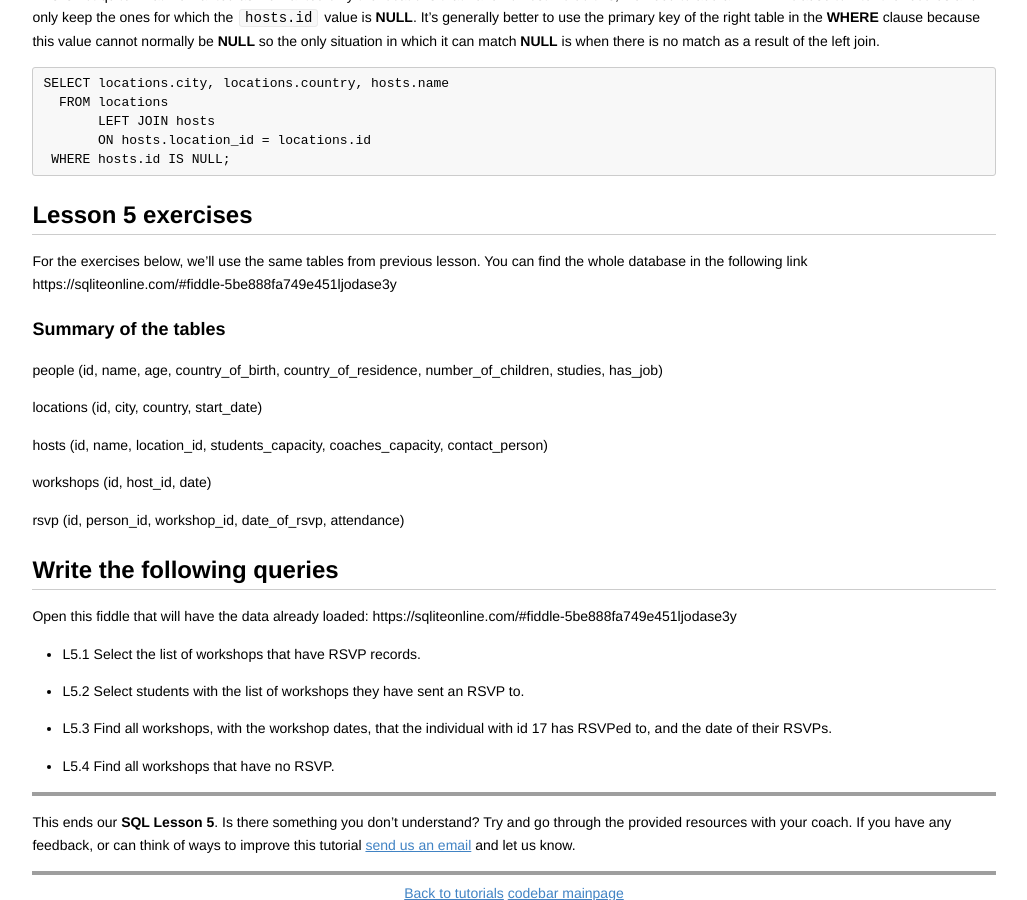
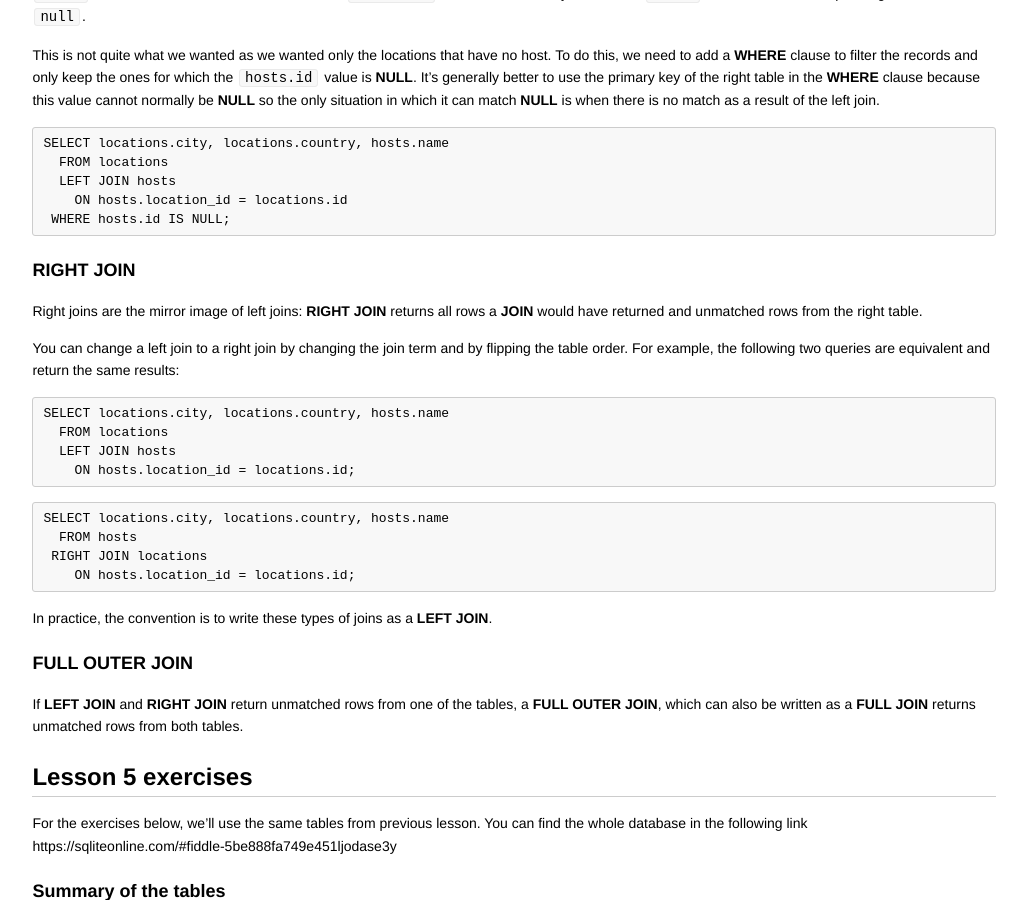
Before and after one commit to codebar/tutorials, a Jekyll site: the page built from sql/lesson5/tutorial.md, in a window 1280 px wide and 900 px high, scrolled down 2421 px, cut to the strip 0-900 px from the top of the window. Shown: the whole strip, without its empty margins (126-1153 px from the left). Built offline with Jekyll 4.4.1, drawn with Linux system fonts in a browser that asks for light colours; some of the changed text lies outside the part shown; grey boxes are pictures that could not be loaded.

Commit message:
Additions to lesson5

````diff
--- a/sql/lesson5/tutorial.md
+++ b/sql/lesson5/tutorial.md
@@ -6,6 +6,8 @@ title: Introduction to SQL
 ## About Lesson 5
 
 The previous lessons showed you how to manipulate data from a single table. _Lesson 5_ will show you how to combine data from multiple tables and will bring out the _relational_ part of relational databases.
+
+Tables in a relational database relate to each other as they contain keys which allow information from multiple tables to be combined easily. The real power of relational databases, and SQL, comes from working with multiple tables at once.
 
 In this lesson we will keep using the same database as before (https://sqliteonline.com/#fiddle-5be888fa749e451ljodase3y)
 
@@ -38,8 +40,8 @@ If we want to select all the hosts and for each of them pull in location data, w
 ```SQL
 SELECT hosts.name, locations.city, locations.country
   FROM hosts
-       INNER JOIN locations
-       ON hosts.location_id = locations.id;
+ INNER JOIN locations
+    ON hosts.location_id = locations.id;
 ```
 
 ```SQL
@@ -104,8 +106,8 @@ In other words, **LEFT JOIN** returns all rows a **JOIN** would have returned an
 ```SQL
 SELECT locations.city, locations.country, hosts.name
   FROM locations
-       LEFT JOIN hosts
-       ON hosts.location_id = locations.id;
+  LEFT JOIN hosts
+    ON hosts.location_id = locations.id;
 ```
 
 In this example, the left table is `locations` and the right table is `hosts` so it will select all entries in `locations` and the matched records from `hosts`. In addition it will also show all entries in `locations` that do not have any matches in `hosts` and will set all corresponding values to `null`.
@@ -115,10 +117,37 @@ This is not quite what we wanted as we wanted only the locations that have no ho
 ```SQL
 SELECT locations.city, locations.country, hosts.name
   FROM locations
-       LEFT JOIN hosts
-       ON hosts.location_id = locations.id
+  LEFT JOIN hosts
+    ON hosts.location_id = locations.id
  WHERE hosts.id IS NULL;
 ```
+
+### RIGHT JOIN
+
+Right joins are the mirror image of left joins: **RIGHT JOIN** returns all rows a **JOIN** would have returned and unmatched rows from the right table.
+
+You can change a left join to a right join by changing the join term and by flipping the table order. For example, the following two queries are equivalent and return the same results:
+
+```SQL
+SELECT locations.city, locations.country, hosts.name
+  FROM locations
+  LEFT JOIN hosts
+    ON hosts.location_id = locations.id;
+```
+
+```SQL
+SELECT locations.city, locations.country, hosts.name
+  FROM hosts
+ RIGHT JOIN locations
+    ON hosts.location_id = locations.id;
+```
+
+In practice, the convention is to write these types of joins as a **LEFT JOIN**.
+
+### FULL OUTER JOIN
+
+If **LEFT JOIN** and **RIGHT JOIN** return unmatched rows from one of the tables, a **FULL OUTER JOIN**, which can also be written as a **FULL JOIN** returns unmatched rows from both tables.
+
 
 ## Lesson 5 exercises
 
````
Also changed, not shown: sql/solutions/lesson5.md (+13 -13 lines).
